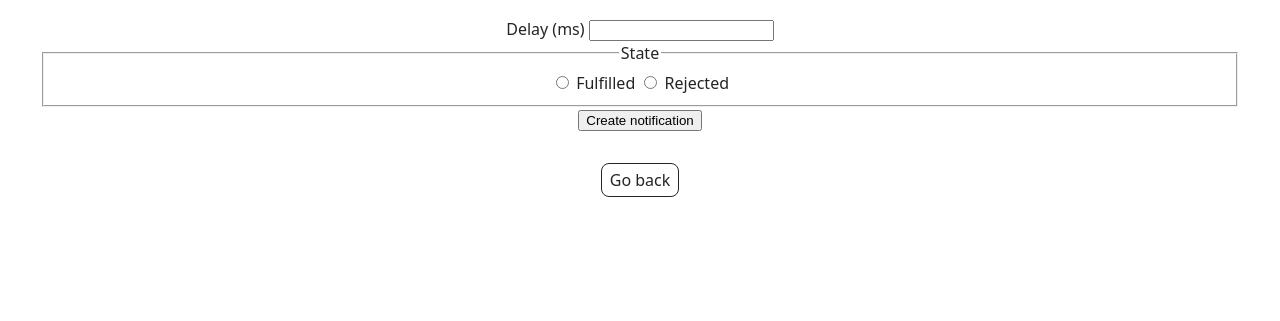
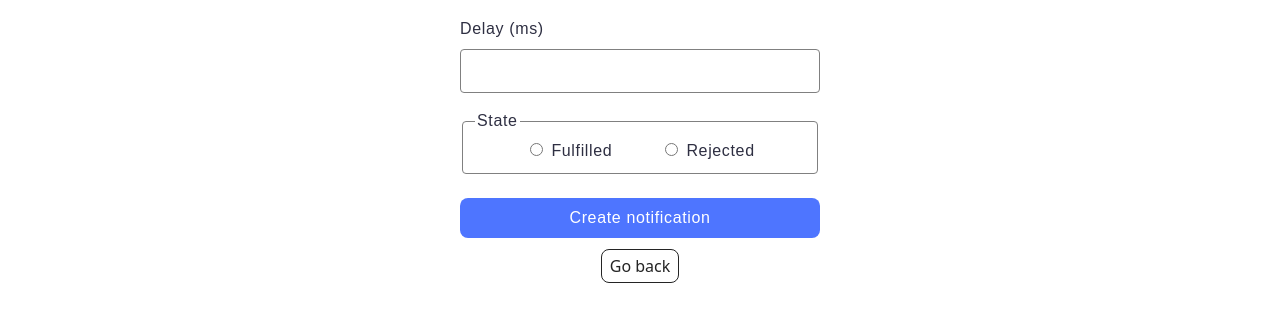
Before and after one commit to Magio-ore/goit-js-hw-10, a website built with Vite: page src/2-snackbar.html in a window 1280 px wide. Shown: the part 53-374 px from the top of the page. Built offline with nearby package versions, Linux system fonts and the light colour scheme.

Commit message:
Final work

```diff
--- a/src/2-snackbar.html
+++ b/src/2-snackbar.html
@@ -15,14 +15,14 @@
   <main>
     <div class="container">
       <form class="form">
-        <label>
+        <label class="delay-label">
           Delay (ms)
-          <input type="number" name="delay" required />
+          <input type="number" name="delay" required class="delay-input" />
         </label>
 
-        <fieldset>
+        <fieldset class="state-fieldset">
           <legend>State</legend>
-          <label>
+          <label class="state-label">
             <input type="radio" name="state" value="fulfilled" required />
             Fulfilled
           </label>
@@ -32,7 +32,7 @@
           </label>
         </fieldset>
 
-        <button type="submit">Create notification</button>
+        <button type="submit" class="button-submit">Create notification</button>
       </form>
       <load src="./partials/back-link.html" />
     </div>
--- a/src/css/snackbar.css
+++ b/src/css/snackbar.css
@@ -0,0 +1,112 @@
+.form{
+    width: 360px;
+    height: 200px;
+    margin: 0 auto;
+    text-align: left;
+}
+
+.delay-label{
+    display: flex;
+    flex-direction: column;
+    gap: 8px;
+    font: 400 16px / 150% "Montserrat", sans-serif;
+    letter-spacing: 0.04em;
+    color: #2e2f42;
+}
+
+.state-fieldset{
+    margin-bottom: 24px;
+    font: 400 16px / 150% "Montserrat", sans-serif;
+    letter-spacing: 0.04em;
+    color: #2e2f42;
+    display: flex;
+    justify-content: center;
+    max-width: 360px;
+    max-height: 78px;
+    gap:48px;
+    border: 1px solid #808080;
+    border-radius: 4px;
+}
+
+.state-fieldset:hover{
+    margin-bottom: 24px;
+    font: 400 16px / 150% "Montserrat", sans-serif;
+    letter-spacing: 0.04em;
+    color: #2e2f42;
+    display: flex;
+    justify-content: center;
+    max-width: 360px;
+    max-height: 78px;
+    gap:48px;
+    border: 1px solid #000;
+    border-radius: 4px;
+}
+
+.state-label{
+    font: 400 16px / 150% "Montserrat", sans-serif;
+    color: #2e2f42;
+}
+
+.delay-input{
+    margin-bottom: 16px;
+    border: 1px solid #808080;
+    border-radius: 4px;
+    max-width: 360px;
+    height: 40px;
+    font: 400 16px / 1.5 "Montserrat", sans-serif;
+    letter-spacing: 0.04em;
+    color: #2e2f42;
+    padding-left: 16px;
+}
+
+.delay-input:hover {
+    border: 1px solid #000;
+    border-radius: 4px;
+    max-width: 360px;
+    height: 40px;
+}
+
+.delay-input:focus{
+    border: 1px solid #4e75ff;
+    border-radius: 4px;
+    max-width: 360px;
+    height: 40px;
+    outline: none;
+}
+.delay-input:disabled{
+    border: 1px solid #808080;
+    border-radius: 4px;
+    width: 360px;
+    height: 40px;
+    outline: none;
+    font: 400 16px / 1.5 "Montserrat", sans-serif;
+    letter-spacing: 0.04em;
+    color: #808080;
+    background: #fafafa;
+}
+
+.button-submit{
+    border-radius: 8px;
+    padding-block: 8px;
+    padding-inline: 16px;
+    width: 360px;
+    height: 40px;
+    border: none;
+    background: #4e75ff;
+    color: #fff;
+    font: 500 16px / 150% "Montserrat", sans-serif;
+    letter-spacing: 0.04em;
+}
+
+.button-submit:hover{
+    border-radius: 8px;
+    padding-block: 8px;
+    padding-inline: 16px;
+    width: 360px;
+    height: 40px;
+    border: none;
+    background: #6c8cff;
+    color: #fff;
+    font: 500 16px / 150% "Montserrat", sans-serif;
+    letter-spacing: 0.04em;
+}
```
Also changed, not shown: 1 other file.
